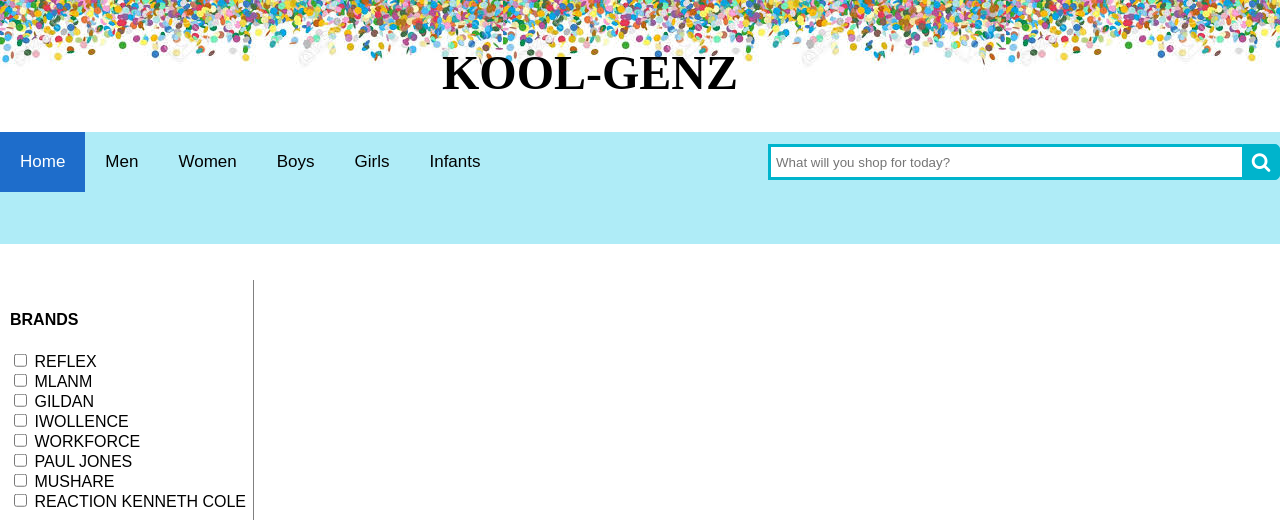
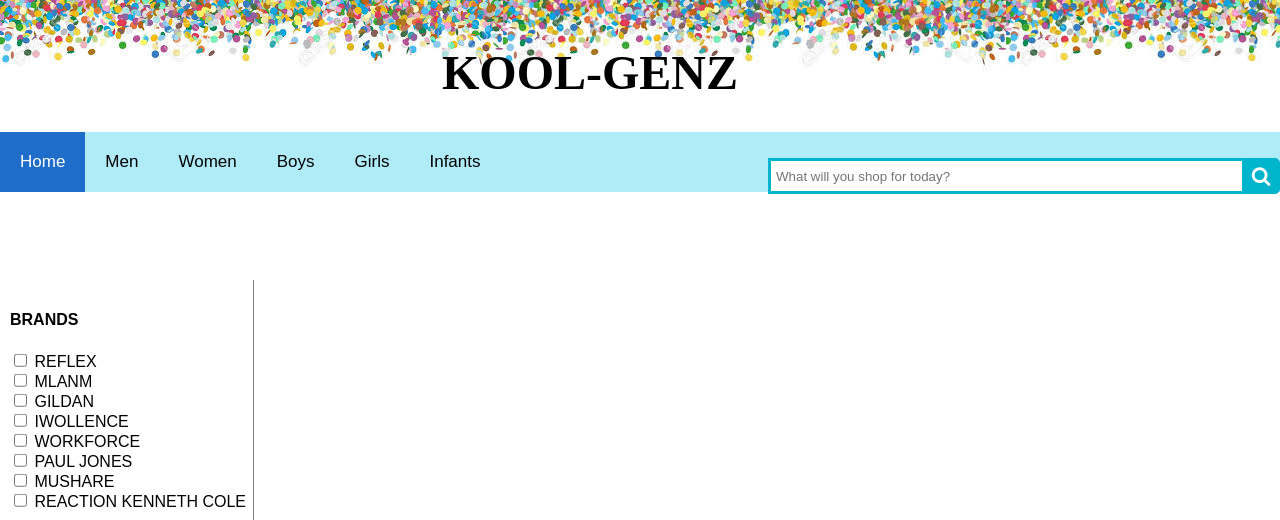
Before and after one commit to Sindhya-git/samplemysql, a Flask app: page / in a window 1280 px wide. Shown: the top 520 px of the page. Run offline with Flask 2, Linux system fonts and the light colour scheme; data that the repository does not hold is empty; some libraries are stand-ins or nearby versions.

Commit message:
Update home.html

```diff
--- a/templates/home.html
+++ b/templates/home.html
@@ -71,7 +71,7 @@ body {
 /*Resize the wrap to adjust position of the search bar change!*/
 .wrap{
   width: 40%;
-  position: relative;
+  position: absolute;
   top: 23%;
   left: 80%;
   transform: translate(-50%, -50%);
@@ -159,7 +159,7 @@ body {
 .column {
   -ms-flex: 25%; /* IE10 */
   flex: 25%;
-  max-width: 25%;
+  max-width: 100%;
   padding: 0 4px;
 }
 
```
